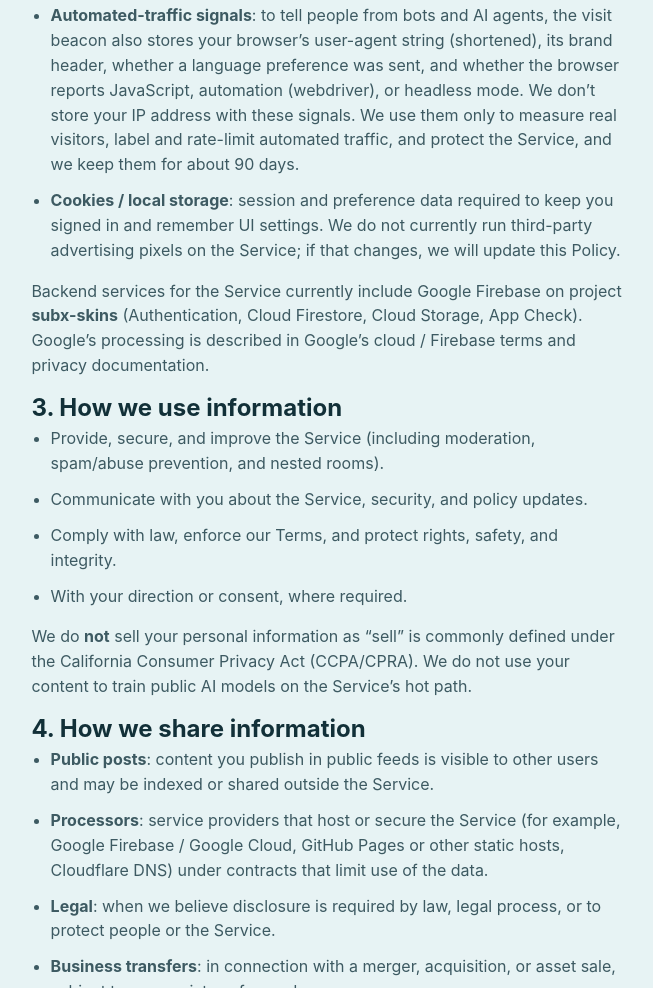
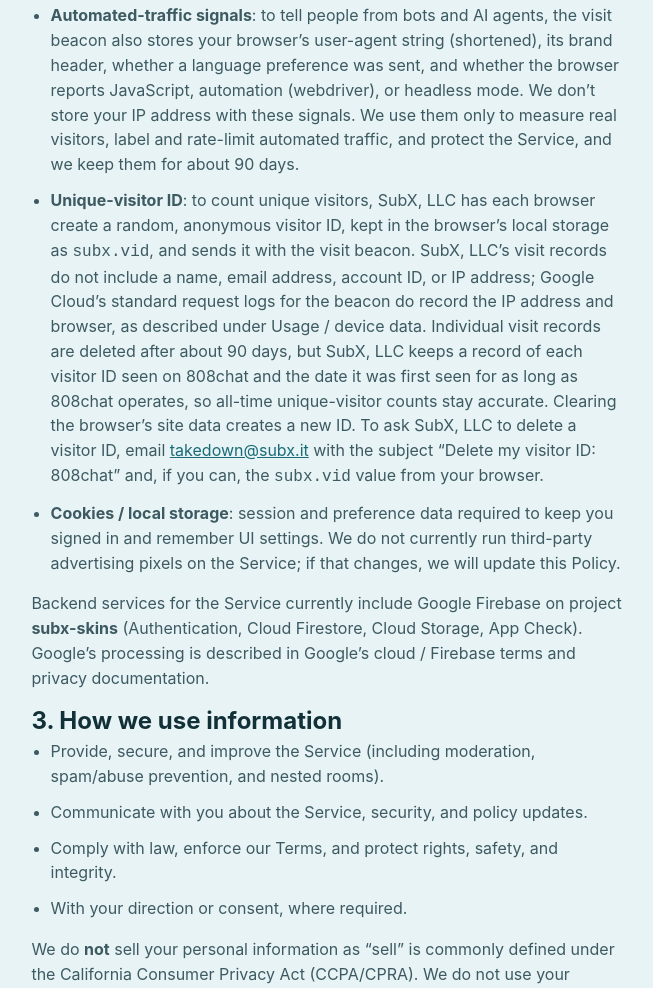
Before and after one commit to jebbdykstra99/808chat, a plain HTML site: page privacy.html in a window 1280 px wide. Shown: the part 1086-2074 px from the top of the page, without its empty margins (311-964 px from the left). Drawn offline with Linux system fonts and the light colour scheme.

Commit message:
Privacy: disclose unique-visitor ID kept while the room operates (Decision C)

```diff
--- a/privacy.html
+++ b/privacy.html
@@ -32,6 +32,7 @@
       <li><strong>Content you submit</strong>: posts, replies, images, polls, direct messages (where enabled), reports, and similar UGC.</li>
       <li><strong>Usage / device data</strong>: approximate logs such as IP address, browser type, referring URL, timestamps, and App Check / abuse-prevention signals needed to secure Firebase Auth, Firestore, and Storage.</li>
       <li><strong>Automated-traffic signals</strong>: to tell people from bots and AI agents, the visit beacon also stores your browser’s user-agent string (shortened), its brand header, whether a language preference was sent, and whether the browser reports JavaScript, automation (webdriver), or headless mode. We don’t store your IP address with these signals. We use them only to measure real visitors, label and rate-limit automated traffic, and protect the Service, and we keep them for about 90 days.</li>
+      <li><strong>Unique-visitor ID</strong>: to count unique visitors, SubX, LLC has each browser create a random, anonymous visitor ID, kept in the browser’s local storage as <code>subx.vid</code>, and sends it with the visit beacon. SubX, LLC’s visit records do not include a name, email address, account ID, or IP address; Google Cloud’s standard request logs for the beacon do record the IP address and browser, as described under Usage / device data. Individual visit records are deleted after about 90 days, but SubX, LLC keeps a record of each visitor ID seen on 808chat and the date it was first seen for as long as 808chat operates, so all-time unique-visitor counts stay accurate. Clearing the browser’s site data creates a new ID. To ask SubX, LLC to delete a visitor ID, email <a data-takedown href="mailto:takedown@subx.it">takedown@subx.it</a> with the subject “Delete my visitor ID: 808chat” and, if you can, the <code>subx.vid</code> value from your browser.</li>
       <li><strong>Cookies / local storage</strong>: session and preference data required to keep you signed in and remember UI settings. We do not currently run third-party advertising pixels on the Service; if that changes, we will update this Policy.</li>
     </ul>
     <p>Backend services for the Service currently include Google Firebase on project <strong>subx-skins</strong> (Authentication, Cloud Firestore, Cloud Storage, App Check). Google’s processing is described in Google’s cloud / Firebase terms and privacy documentation.</p>
```
